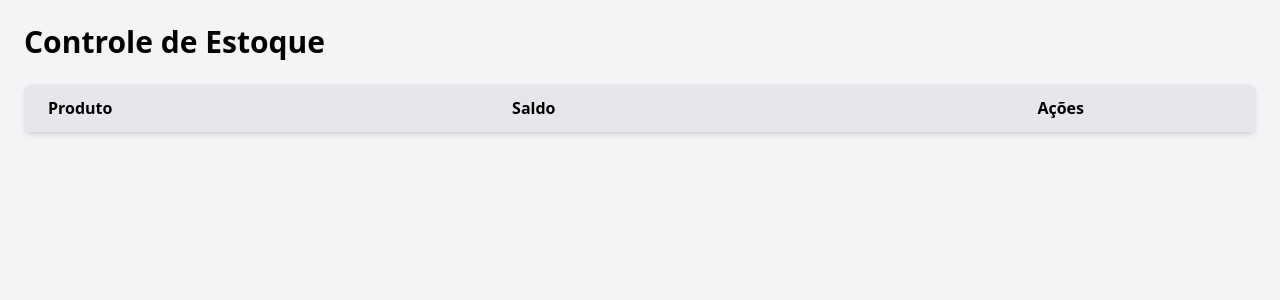
After one commit to phsilva1503/meuprojeto, a Flask app: page /estoque in a window 1280 px wide. The commit adds this page. Shown: the top 300 px of the page. Run offline with Flask 3, Linux system fonts and the light colour scheme; lists and menus that the app fills with data are empty; parts of the project's set-up code (start-up, migrations or seed data) failed here and were passed over; some libraries are stand-ins or nearby versions.

Commit message:
ESTOQUE E MOVIMENTAÇÃO IMPLEMENTADAS

```diff
--- a/routes.py
+++ b/routes.py
@@ -4,34 +4,54 @@ from datetime import date
 
 def routes(app):
 
-    # Inserir produtos fixos se não existirem
+    # --- Função para criar produtos fixos ---
     def criar_produtos_fixos():
         produtos_fixos = ["Produto A", "Produto B", "Produto C"]
         for nome in produtos_fixos:
-            if not Produto.query.filter_by(nome=nome).first():
+            if not Produto.query.filter_by(nome=nome).first():  # só insere se não existir
                 db.session.add(Produto(nome=nome))
         db.session.commit()
 
+    # --- Função para calcular saldo de estoque ---
+    def calcular_saldo(produto_id):
+        entradas = db.session.query(db.func.sum(Movimentacao.quantidade))\
+            .filter_by(produto_id=produto_id, tipo='entrada').scalar() or 0
+        saidas = db.session.query(db.func.sum(Movimentacao.quantidade))\
+            .filter_by(produto_id=produto_id, tipo='saida').scalar() or 0
+        return entradas - saidas
+
+    # --- Cadastro de novos produtos ---
+    @app.route("/cadastro_produto", methods=["GET", "POST"])
+    def cadastro_produto():
+        if request.method == "POST":
+            nome = request.form.get("nome")
+            if nome and not Produto.query.filter_by(nome=nome).first():
+                db.session.add(Produto(nome=nome))
+                db.session.commit()
+                flash(f"Produto '{nome}' cadastrado com sucesso!", "success")
+            else:
+                flash("Produto já existe ou nome inválido!", "danger")
+            return redirect(url_for("cadastro_produto"))
+
+        produtos = Produto.query.all()
+        return render_template("CadastroProduto.html", produtos=produtos)
+
+    # --- Página principal: cadastro de produção ---
     @app.route("/", methods=["GET", "POST"])
     def index():
-        # Garantir que os produtos fixos existam
-        criar_produtos_fixos()
-
-        produtos = Produto.query.all()  # produtos fixos para exibir no formulário
+        produtos = Produto.query.all()
 
         if request.method == "POST":
             id_producao = request.form.get("id_producao")
             densidade = request.form.get("densidade")
 
             if id_producao and densidade:
-                # Cria a produção
-                producao = Producao(id_producao=id_producao, densidade=densidade)
+                producao = Producao(id_producao=id_producao, densidade=densidade, data=date.today())
                 db.session.add(producao)
                 db.session.flush()  # gera o ID sem commitar
 
-                # Para cada produto, cria ComponenteProducao
                 for produto in produtos:
-                    campo_nome = f"produto_{produto.id}"  # nome do input no form
+                    campo_nome = f"produto_{produto.id}"
                     qtd = request.form.get(campo_nome, 0)
                     try:
                         quantidade_valor = float(qtd)
@@ -45,16 +65,72 @@ def routes(app):
                     )
                     db.session.add(componente)
 
-                db.session.commit()  # commit único após salvar produção e componentes
+                    if quantidade_valor > 0:
+                        db.session.add(Movimentacao(
+                            produto_id=produto.id,
+                            quantidade=quantidade_valor,
+                            tipo='saida',
+                            data=date.today(),
+                            producao_id=producao.id
+                        ))
+
+                db.session.commit()
                 flash(f"Produção '{id_producao}' cadastrada com sucesso!", "success")
                 return redirect(url_for("index"))
 
         producoes = Producao.query.all()
         return render_template("form.html", producoes=producoes, produtos=produtos)
 
+    # --- Visualizar componentes de uma produção ---
     @app.route("/producao/<int:producao_id>/componentes")
     def ver_componentes(producao_id):
         producao = Producao.query.get_or_404(producao_id)
         componentes = ComponenteProducao.query.filter_by(producao_id=producao.id).all()
-        produtos = Produto.query.all()  # para mostrar todos os produtos no relatório
+        produtos = Produto.query.all()
         return render_template("componentes.html", producao=producao, componentes=componentes, produtos=produtos)
+
+    # --- Página de estoque ---
+    @app.route("/estoque")
+    def estoque():
+        produtos = Produto.query.all()
+        saldos = {p.id: calcular_saldo(p.id) for p in produtos}
+        return render_template("estoque.html", produtos=produtos, saldos=saldos)
+
+
+    @app.route("/movimentacoes/<int:produto_id>")
+    def movimentacoes(produto_id):
+        produto = Produto.query.get_or_404(produto_id)
+        movimentacoes = Movimentacao.query.filter_by(produto_id=produto.id).all()
+        return render_template("movimentacoes.html", produto=produto, movimentacoes=movimentacoes)
+
+    # --- Adicionar saldo ao estoque ---
+    @app.route("/estoque/adicionar/<int:produto_id>", methods=["GET", "POST"])
+    def AdicionarSaldo(produto_id):
+        produto = Produto.query.get_or_404(produto_id)
+
+        if request.method == "POST":
+            try:
+                quantidade = float(request.form.get("quantidade", 0))
+                if quantidade <= 0:
+                    flash("Informe uma quantidade válida maior que zero!", "danger")
+                    return redirect(url_for("AdicionarSaldo", produto_id=produto.id))
+
+                mov = Movimentacao(
+                    produto_id=produto.id,
+                    quantidade=quantidade,
+                    tipo="entrada",
+                    data=date.today()
+                )
+                db.session.add(mov)
+                db.session.commit()
+                flash(f"{quantidade} unidades adicionadas ao estoque do produto '{produto.nome}'", "success")
+                return redirect(url_for("estoque"))
+            except ValueError:
+                flash("Quantidade inválida!", "danger")
+                return redirect(url_for("AdicionarSaldo", produto_id=produto.id))
+
+        return render_template("AdicionarSaldo.html", produto=produto)
+
+    # --- Inicialização: criar produtos fixos dentro do app context ---
+    with app.app_context():
+        criar_produtos_fixos()
--- /dev/null
+++ b/templates/estoque.html
@@ -0,0 +1,41 @@
+<!DOCTYPE html>
+<html lang="pt-BR">
+<head>
+    <meta charset="UTF-8">
+    <title>Controle de Estoque</title>
+    <script src="https://cdn.tailwindcss.com"></script>
+</head>
+<body class="bg-gray-100 p-6">
+
+    <h1 class="text-3xl font-bold mb-6">Controle de Estoque</h1>
+
+    <table class="min-w-full bg-white shadow-md rounded-lg overflow-hidden">
+        <thead class="bg-gray-200">
+            <tr>
+                <th class="py-3 px-6 text-left">Produto</th>
+                <th class="py-3 px-6 text-left">Saldo</th>
+                <th class="py-3 px-6 text-center">Ações</th>
+            </tr>
+        </thead>
+        <tbody>
+            {% for produto in produtos %}
+            <tr class="border-b hover:bg-gray-50">
+                <td class="py-3 px-6">{{ produto.nome }}</td>
+                <td class="py-3 px-6">{{ saldos[produto.id] }}</td>
+                <td class="py-3 px-6 text-center">
+                    <a href="{{ url_for('AdicionarSaldo', produto_id=produto.id) }}"
+                       class="bg-blue-500 hover:bg-blue-600 text-white font-semibold py-1 px-3 rounded">
+                       Adicionar saldo
+                    </a>
+                    <a href="{{ url_for('movimentacoes', produto_id=produto.id) }}"
+                       class="bg-gray-500 hover:bg-gray-600 text-white font-semibold py-1 px-3 rounded ml-2">
+                       Movimentações
+                    </a>
+                </td>
+            </tr>
+            {% endfor %}
+        </tbody>
+    </table>
+
+</body>
+</html>
```
Also changed, not shown: migrations/versions/3f61c2d6cf72_ajustado_models_para_controle_de_estoque.py (added, +51 -0 lines), models.py (+26 -4 lines), templates/AdicionarSaldo.html (added, +35 -0 lines), templates/CadastroProduto.html (added, +47 -0 lines), templates/form.html (+6 -1 lines), templates/movimentacoes.html (added, +56 -0 lines).
